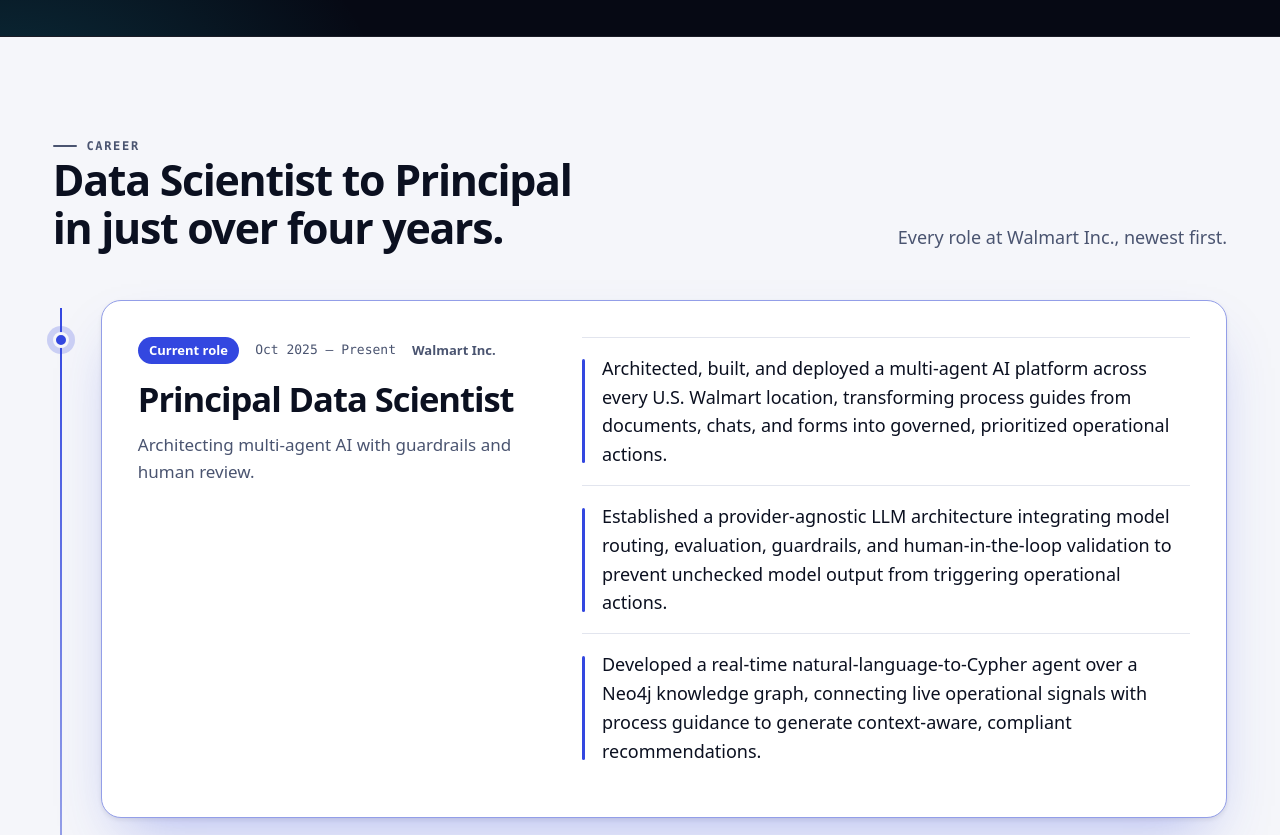
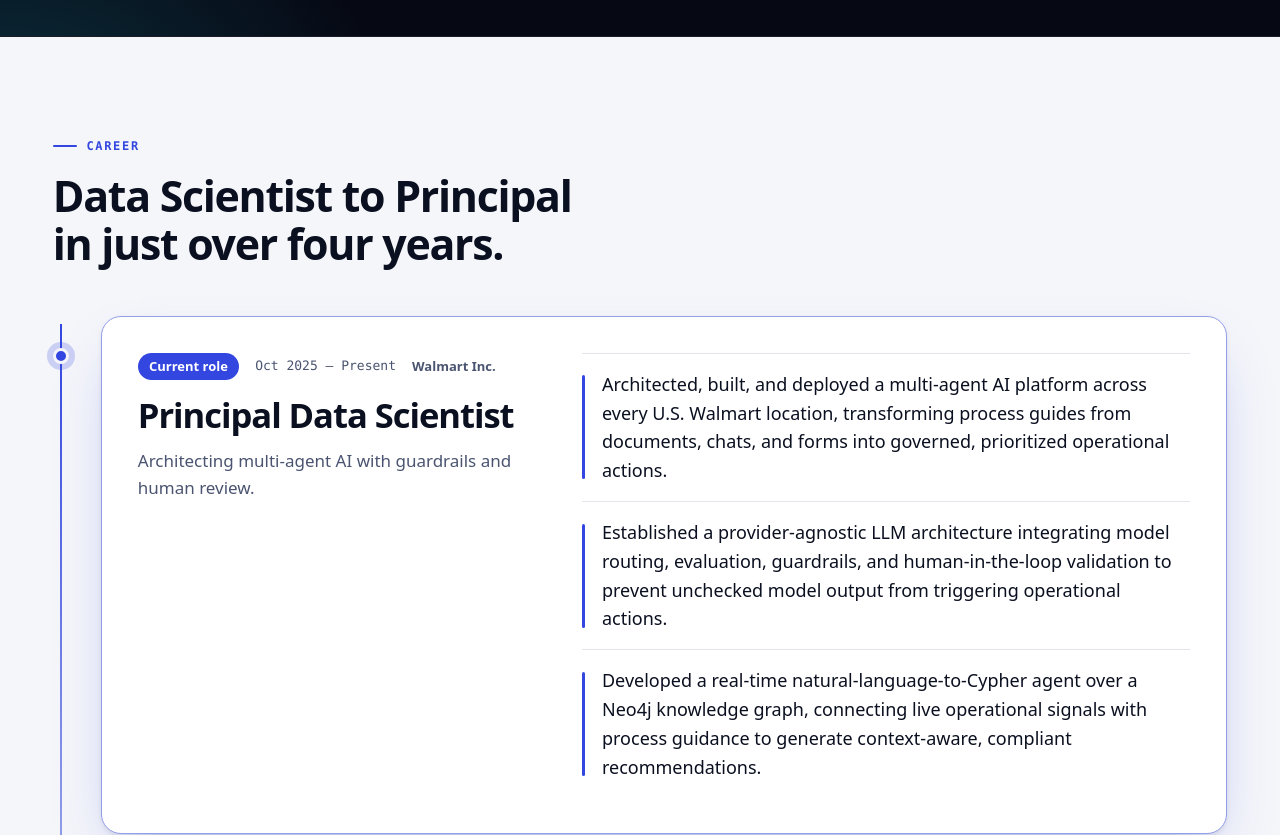
Before and after one commit to SumeetSarode/SumeetSarode.github.io, an Astro site: page /experience in a window 1280 px wide. Shown: the part 740-1575 px from the top of the page. Built offline with nearby package versions, Linux system fonts and the light colour scheme; Astro itself is replaced by a stand-in of ours.

Commit message:
chore(copy): remove the filler supporting lines beside section headings

```diff
--- a/src/pages/experience.astro
+++ b/src/pages/experience.astro
@@ -28,7 +28,6 @@ import { certification, education } from '../data/education';
           <p class="eyebrow">Career</p>
           <h2 id="career-title">Data Scientist to Principal in just over four years.</h2>
         </div>
-        <p>Every role at Walmart Inc., newest first.</p>
       </div>
 
       {employers.map((employer) => (
@@ -68,7 +67,6 @@ import { certification, education } from '../data/education';
           <p class="eyebrow">Foundations</p>
           <h2 id="earlier-title">Research and internships</h2>
         </div>
-        <p>Where the habits started: careful data, honest measurement, and real users.</p>
       </div>
       <div class="earlier">
         {earlierRoles.map((role) => (
@@ -96,7 +94,6 @@ import { certification, education } from '../data/education';
           <p class="eyebrow">The toolkit</p>
           <h2 id="capabilities-title">Capabilities</h2>
         </div>
-        <p>From agent architecture to the data platforms underneath it.</p>
       </div>
       <div class="skills">
         {skillGroups.map((group) => (
--- a/src/pages/index.astro
+++ b/src/pages/index.astro
@@ -33,7 +33,6 @@ const jsonLd = {
           <p class="eyebrow">Explore the work</p>
           <h2 id="chapters-title">Four chapters. Start with the career.</h2>
         </div>
-        <p>Each section opens on its own page, from enterprise impact to research.</p>
       </div>
 
       <div class="chapters">
--- a/src/pages/projects/index.astro
+++ b/src/pages/projects/index.astro
@@ -25,7 +25,6 @@ const projects = (await getCollection('projects')).sort((a, b) => a.data.order -
           <p class="eyebrow">Case studies</p>
           <h2 id="work-title">Selected work</h2>
         </div>
-        <p>Open a project for the architecture diagram and the decisions behind it.</p>
       </div>
       <ul class="grid">
         {projects.map((project, index) => (
--- a/src/pages/research/index.astro
+++ b/src/pages/research/index.astro
@@ -31,7 +31,6 @@ const newestFirst = [...publications].sort((a, b) => b.date.localeCompare(a.date
           <p class="eyebrow">Publications</p>
           <h2 id="publications-title">Four papers, newest first</h2>
         </div>
-        <p>Paper links open the publisher's page in a new tab, so this site stays open.</p>
       </div>
       <div class="publications">
         {newestFirst.map((paper) => (
--- a/src/styles/global.css
+++ b/src/styles/global.css
@@ -148,7 +148,7 @@ main {
   border-radius: 2px;
 }
 
-/* A section heading with an optional line of supporting text beside it. */
+/* A section heading: a small label above a title. */
 .section-head {
   display: flex;
   flex-wrap: wrap;
@@ -160,19 +160,6 @@ main {
 .section-head h2 {
   margin: 0;
   max-width: 24ch;
-}
-.section-head p {
-  margin: 0;
-  max-width: 26rem;
-  color: var(--text-muted);
-}
-@media (min-width: 56rem) {
-  .section-head {
-    flex-wrap: nowrap;
-  }
-  .section-head p {
-    text-align: right;
-  }
 }
 
 /* A white (or dark) card with a soft shadow. */
```
